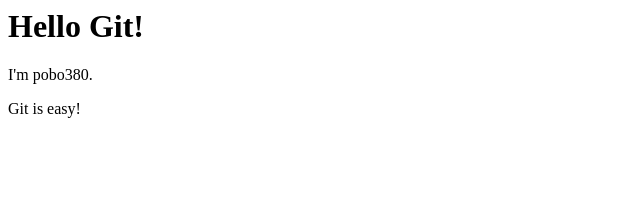
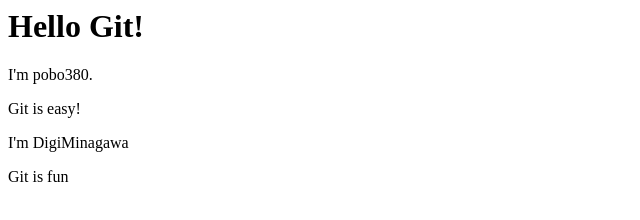
Before and after one commit to pobo380/GitGroupStudy, a plain HTML site: page index.html in a window 1280 px wide. Shown: the whole page, without its empty margins (0-640 px from the left). Drawn offline with Linux system fonts and the light colour scheme.

Commit message:
GItは楽しい！！！

```diff
--- a/index.html
+++ b/index.html
@@ -6,5 +6,7 @@
     <h1>Hello Git!</h1>
     <p>I'm pobo380.</p>
     <p>Git is easy!</p>
+    <p>I'm DigiMinagawa</p>
+    <p>Git is fun</p>
   </body>
 </html>
```
